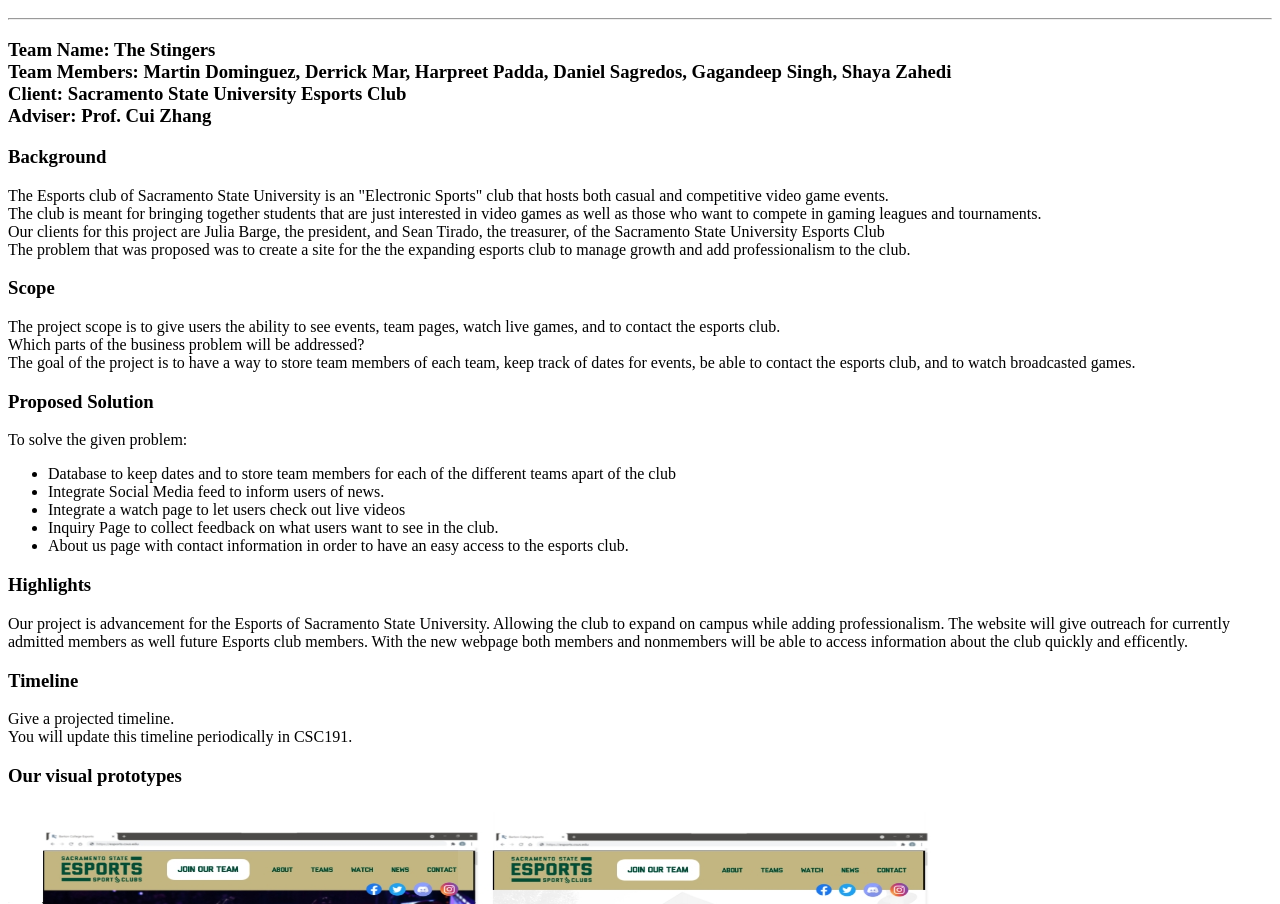
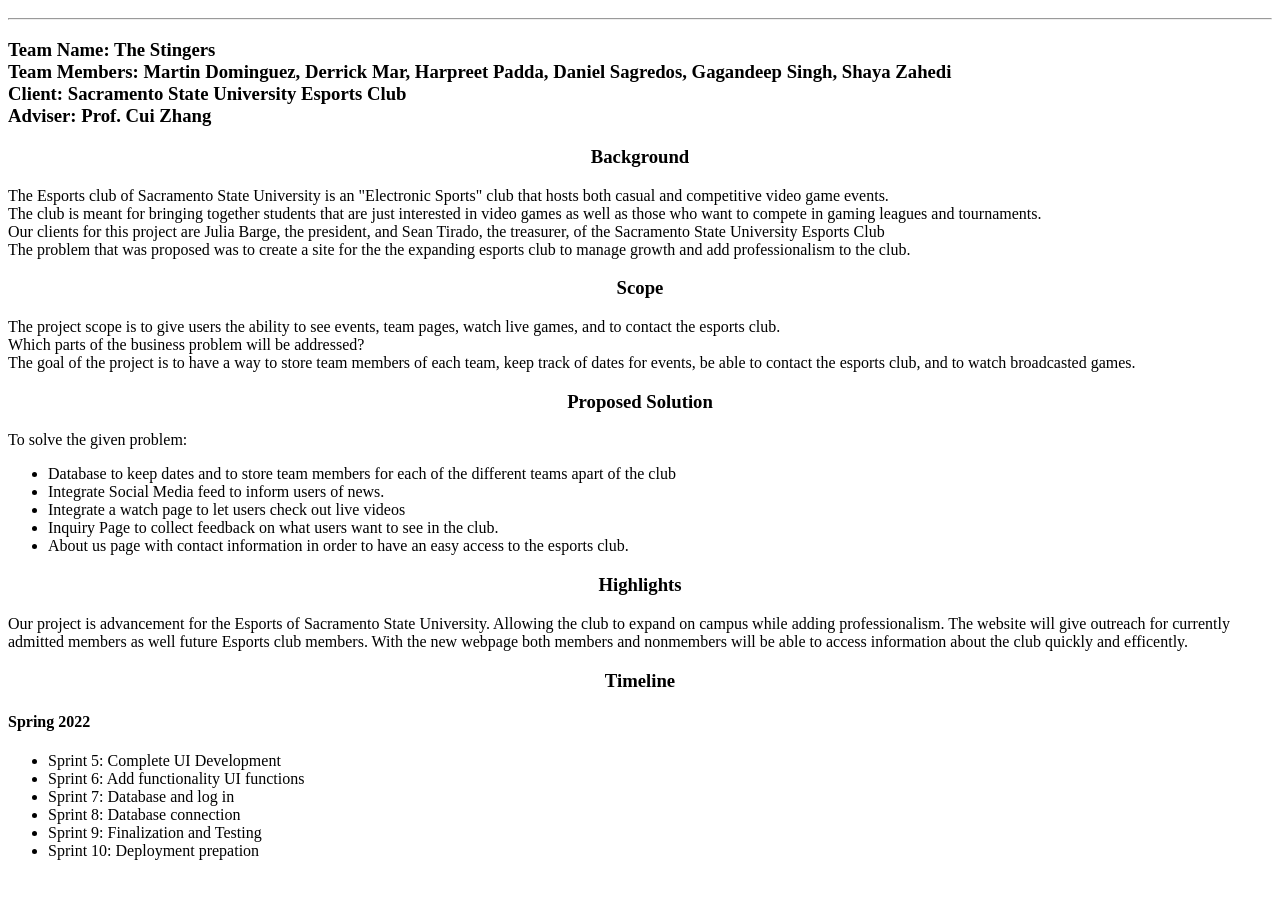
Before and after one commit to MARTYC0DES/Sp-Website, a plain HTML site: page index.html in a window 1280 px wide. Shown: the part 48-952 px from the top of the page. Drawn offline with Linux system fonts and the light colour scheme.

Commit message:
Update index.html
Added timeline

```diff
--- a/index.html
+++ b/index.html
@@ -25,7 +25,7 @@
 
 </p>
 
-<h3>Background</h3>
+<center><h3>Background</h3></center>
 <p><!-- Change the description of the project strting from here -->
 	The Esports club of Sacramento State University is an "Electronic Sports" club that hosts both casual and competitive video game events.<br>
     The club is meant for bringing together students that are just interested in video games as well as those who want to compete in gaming leagues and tournaments.<br>
@@ -34,7 +34,7 @@
 
 </p>
 
-<h3>Scope</h3>
+<center><h3>Scope</h3></center>
 <p><!-- Change the description of the project strting from here -->
 	The project scope is to give users the ability to see events, team pages, watch live games, and to contact the esports club.<br>
 	Which parts of the business problem will be addressed? <br>
@@ -42,7 +42,7 @@
 
 </p>
 
-<h3>Proposed Solution</h3>
+<center><h3>Proposed Solution</h3></center>
 <p><!-- Change the description of the project strting from here -->
 	To solve the given problem:<br>
     <ul>
@@ -51,12 +51,10 @@
         <li>Integrate a watch page to let users check out live videos</li>
         <li>Inquiry Page to collect feedback on what users want to see in the club.</li>
         <li>About us page with contact information in order to have an easy access to the esports club.</li>
-
     </ul>
-
 </p>
 
-<h3>Highlights</h3>
+<center><h3>Highlights</h3></center>
 <p><!-- Change the description of the project strting from here -->
 	Our project is advancement for the Esports of Sacramento State University. Allowing the club to expand on campus while adding
 	professionalism. The website will give outreach for currently admitted members as well future Esports club members. With the new
@@ -64,13 +62,19 @@
 	<br>
 </p>
 
-<h3>Timeline</h3>
+<center><h3>Timeline</h3></center>
 <p><!-- Change the description of the project strting from here -->
-	Give a projected timeline.<br>
-	You will update this timeline periodically in CSC191.<br>
+	<h4>Spring 2022 </h4>
+	<ul>
+		<li>Sprint 5: Complete UI Development </li>
+		<li>Sprint 6: Add functionality UI functions </li>
+		<li>Sprint 7: Database and log in</li>
+		<li>Sprint 8: Database connection</li>
+		<li>Sprint 9: Finalization and Testing</li>
+		<li>Sprint 10: Deployment prepation</li>
+	</ul>
+	<br>
 </p>
-
-
 
 <h3>Our visual prototypes</h3>
 <p><!-- Change the description of the project strting from here -->
```
